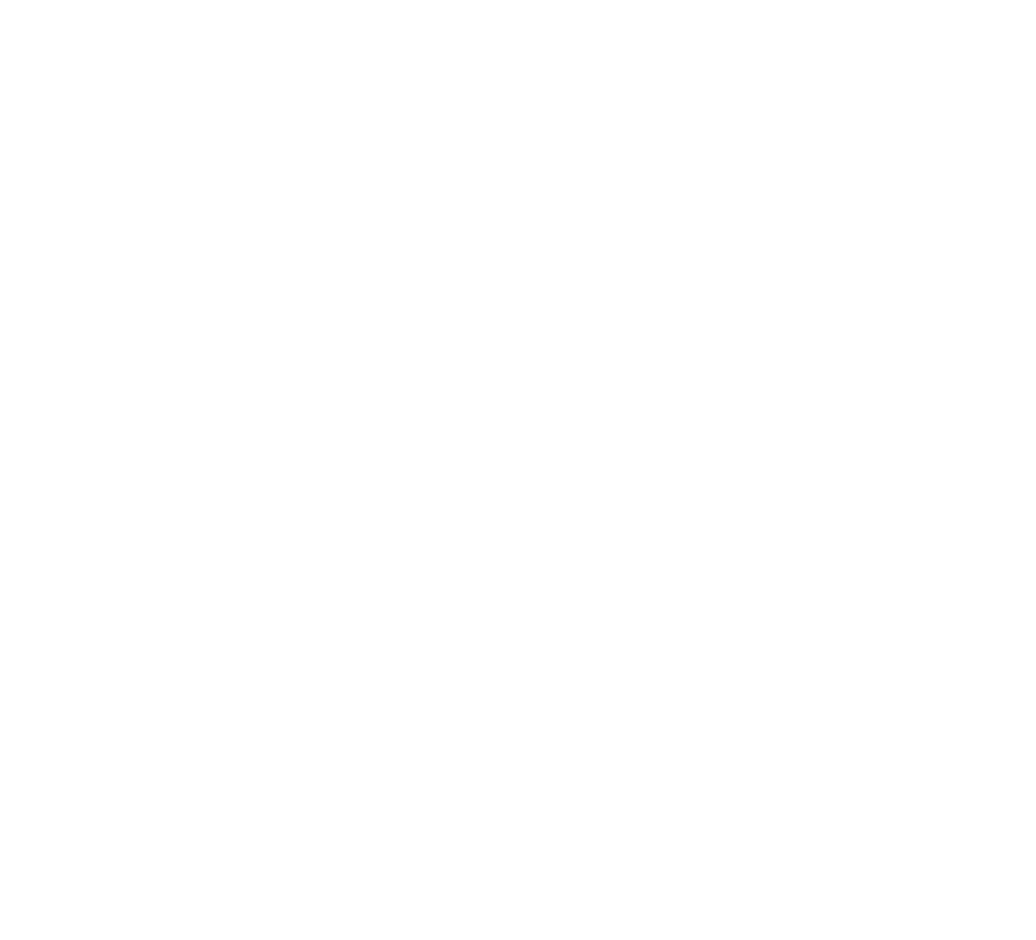
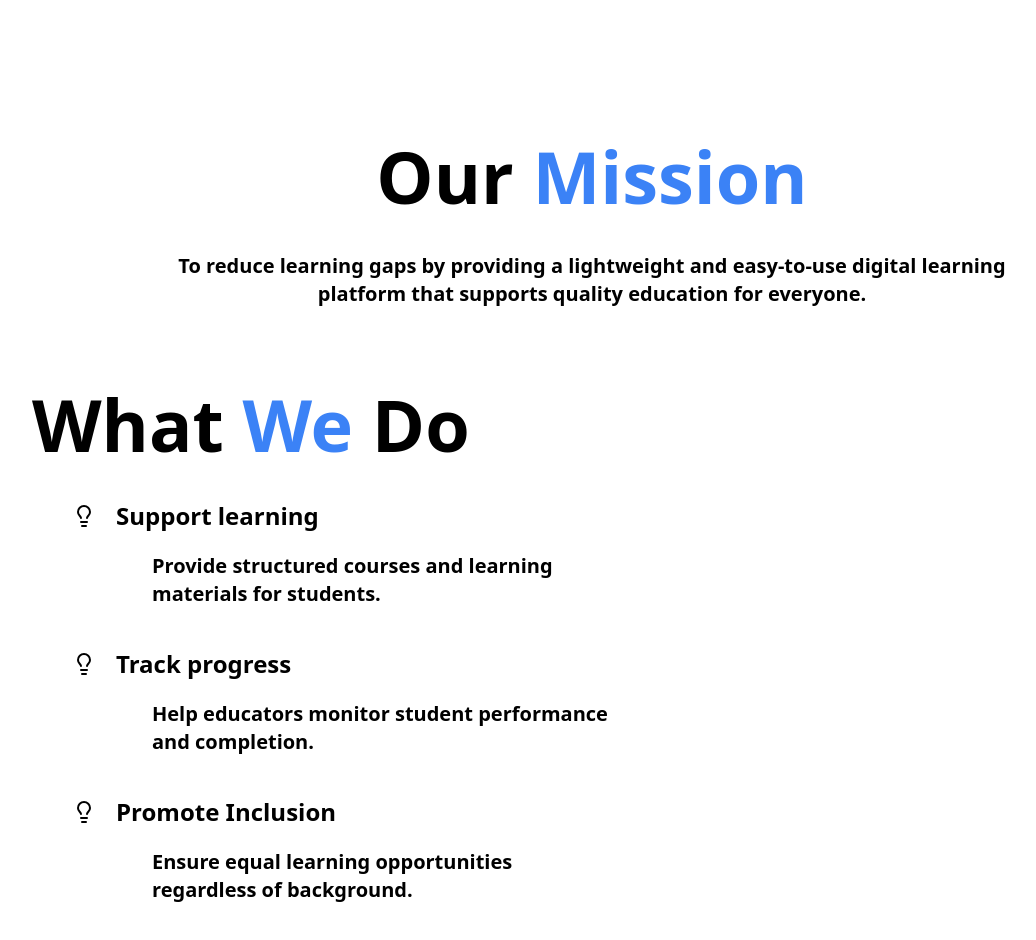
Before and after one commit to KavinduSandeepaAmaranath/ByteUs-EduBridge, a React (Vite) app in the folder client/: page /about in a window 1280 px wide. Shown: the part 540-1480 px from the top of the page, without its empty margins (48-1084 px from the left). Before the commit the page ends 800 px from the top, so only its background shows below. Built offline with nearby package versions, Linux system fonts and the light colour scheme.

Commit message:
Front end initial commit

```diff
--- a/client/pages/About.jsx
+++ b/client/pages/About.jsx
@@ -1,20 +1,83 @@
+import { Lightbulb } from 'lucide-react'
 import React from 'react'
+import { motion } from 'framer-motion'
 
 const About = () => {
   return (
-    <div>
+    <motion.div
+    initial={{opacity:0, scale:0.8}}
+    animate={{opacity:1, scale:1}}
+    transition={{
+    type:'spring',
+    damping:20,
+    stiffness:200,
+    duration:1.2
+    }}
+    className='m-20'>
         <div>
             <div className='flex justify-between items-center sm:h-[600px] gap-30'>
                 <div className='text-center w-full'>
                     <h1 className='md:text-7xl sm:text-5xl text-5xl font-bold'>About <span className='bg-gradient-to-b from-blue-400 to-cyan-400 bg-clip-text text-transparent'><br /> EDUBRIDGE</span></h1>
-                    <p className='sm:text-lg md:text-xl text-base sm:mt-10 mt-5 font-semibold'>Choose courses, learn at your own pace,  <br /> and monitor your academic  <br /> progress.</p>
+                    <p className='sm:text-lg md:text-xl text-base sm:mt-10 mt-5 font-semibold'><span className='bg-gradient-to-b from-blue-400 to-cyan-400 bg-clip-text text-transparent'>EDUBRIDGE</span> is a simple web-based <br /> learning and progress tracking <br /> platform designed to support <br /> inclusive and equitable access to <br /> education.</p>
                 </div>
                 <div className='w-full'>
                   <img src="courses.png" alt="" />
                 </div>
             </div>
+            <div>
+                <div className='flex items-center justify-center'>
+                    <h1 className='sm:text-6xl md:text-7xl font-bold text-5xl'>Our <span className='text-[#3B82F6]'>Mission</span></h1>
+                </div>
+                <div>
+                    <p className='sm:text-lg md:text-xl text-base sm:mt-10 mt-5 font-semibold text-center'>To reduce learning gaps by providing a lightweight and easy-to-use digital learning <br /> platform that supports quality education for everyone.</p>
+                </div>
+            </div>
+            <div className='mt-20'>
+                <div className='flex items-center justify-items-start'>
+                    <h1 className='sm:text-6xl md:text-7xl font-bold text-5xl'>What <span className='text-[#3B82F6]'>We</span> Do</h1>
+                </div>
+                <div>
+                    <div className='flex justify-items-start ml-10 mt-10 items-center gap-5'>
+                        <div>
+                            <Lightbulb />
+                        </div>
+                        <div>
+                            <h1 className='font-bold text-2xl'>Support learning</h1>
+                        </div>
+                    </div>
+                    <div>
+                        <p className='sm:text-lg md:text-xl text-base sm:mt-5 ml-30 mt-1 font-semibold '>Provide structured courses and learning <br /> materials for students.</p>
+                    </div>
+                </div>
+                <div>
+                    <div className='flex justify-items-start ml-10 mt-10 items-center gap-5'>
+                        <div>
+                            <Lightbulb />
+                        </div>
+                        <div>
+                            <h1 className='font-bold text-2xl'>Track progress</h1>
+                        </div>
+                    </div>
+                    <div>
+                        <p className='sm:text-lg md:text-xl text-base sm:mt-5 ml-30 mt-1 font-semibold '>Help educators monitor student performance <br /> and completion.</p>
+                    </div>
+                </div>
+                <div>
+                    <div className='flex justify-items-start ml-10 mt-10 items-center gap-5'>
+                        <div>
+                            <Lightbulb />
+                        </div>
+                        <div>
+                            <h1 className='font-bold text-2xl'>Promote Inclusion</h1>
+                        </div>
+                    </div>
+                    <div>
+                        <p className='sm:text-lg md:text-xl text-base sm:mt-5 ml-30 mt-1 font-semibold '>Ensure equal learning opportunities <br /> regardless of background.</p>
+                    </div>
+                </div>
+            </div>
         </div>
-    </div>
+    </motion.div>
   )
 }
 
--- a/client/src/component/Navbar.jsx
+++ b/client/src/component/Navbar.jsx
@@ -9,6 +9,7 @@ const Navbar = () => {
     const[mobileMenu, setMobileMenu] = useState(false)
     const toggleMenu = () => setMobileMenu(!mobileMenu)
 
+
   return (
     <header className='fixed top-0 z-50 w-full'>
         <div className='bg-[#F8FAFC]/20 sm:p-5 sm:px-20 px-10 backdrop-blur-lg flex items-center justify-between' >
@@ -17,7 +18,6 @@ const Navbar = () => {
             </div>
             <ul className='space-x-5 text-lg font-bold md:flex hidden'>
                 <Link to={'/realcources'}><li>Cources</li></Link>
-                <Link><li>Resources</li></Link>
                 <Link to={'/about'}><li>About</li></Link>
                 <Link><li>Dashboard</li></Link>
             </ul>
@@ -42,13 +42,12 @@ const Navbar = () => {
                 damping:20,
                 stiffness:200
             }}
-            className='flex flex-col items-center justify-center mt-5 space-y-5'>
-                <div className='text-xl font-bold'>
-                    <button>Log in</button>
-                </div>
-                <div className='text-xl font-bold'>
-                    <button>Register</button>
-                </div>
+            className='flex flex-col items-center justify-center mt-5 space-y-5 sm:hidde'>
+                <Link to={'/login'} className='text-xl font-bold'>Login</Link>
+                <Link to={'/register'} className='text-xl font-bold'>Register</Link>
+                <Link to={'/realcources'} className='text-xl font-bold'>Cources</Link>
+                <Link to={'/dashboard'} className='text-xl font-bold'>Dashboard</Link>
+                <Link to={'/about'} className='text-xl font-bold'>About</Link>
             </motion.div>
         )}
     </header>
```
